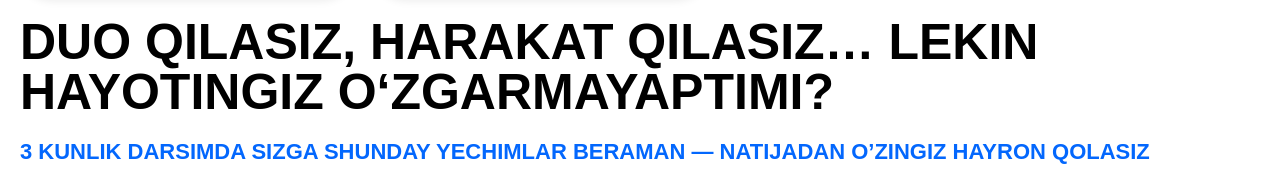
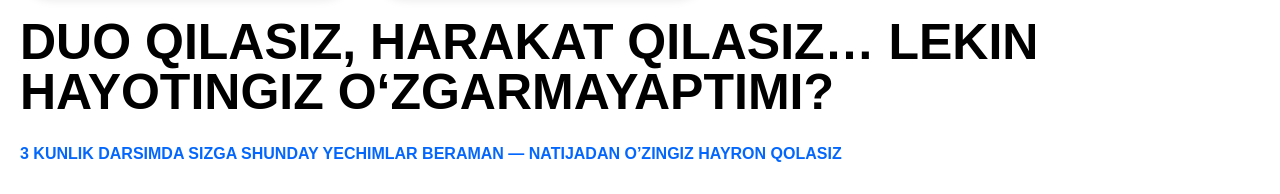
Before and after one commit to bexruz-cyber/abdullapsixolog, a plain HTML site: page index.html in a window 1280 px wide. Shown: the part 101-295 px from the top of the page. Drawn offline with Linux system fonts and the light colour scheme.

Commit message:
Change font size of text in index.html

```diff
--- a/index.html
+++ b/index.html
@@ -469,7 +469,7 @@
       <h1 class="homeTitle">
 Duo qilasiz, harakat qilasiz… lekin hayotingiz o‘zgarmayaptimi?
 <br/>
-<span style="font-size:22px">3 kunlik darsimda sizga shunday yechimlar beraman — natijadan o’zingiz hayron qolasiz </span>    </h1>
+<span style="font-size:16px">3 kunlik darsimda sizga shunday yechimlar beraman — natijadan o’zingiz hayron qolasiz </span>    </h1>
       <img src="./images/Home/speaker.avif" alt="mentor" class="tabletMentor" width="549" height="638" loading="lazy" />
 
       <button class="registerBtn hero__registerBtn homeSignUpBtn maxMd_hidden">
```
